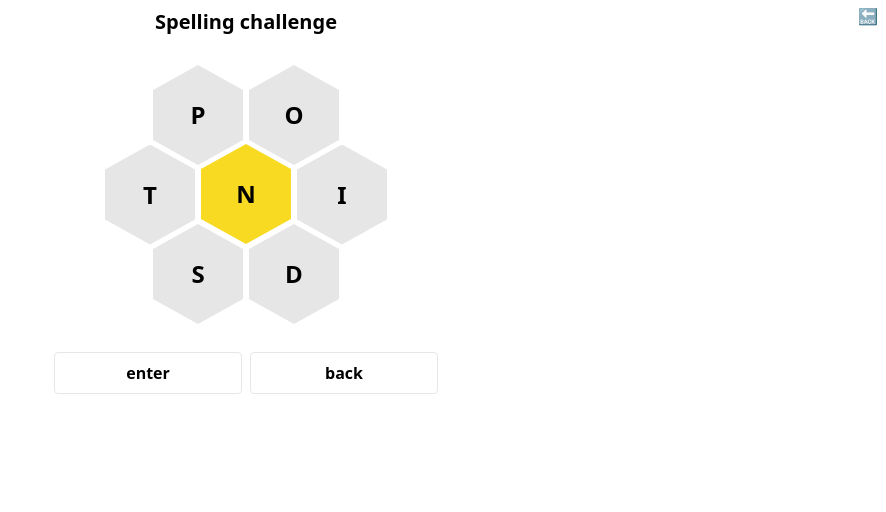
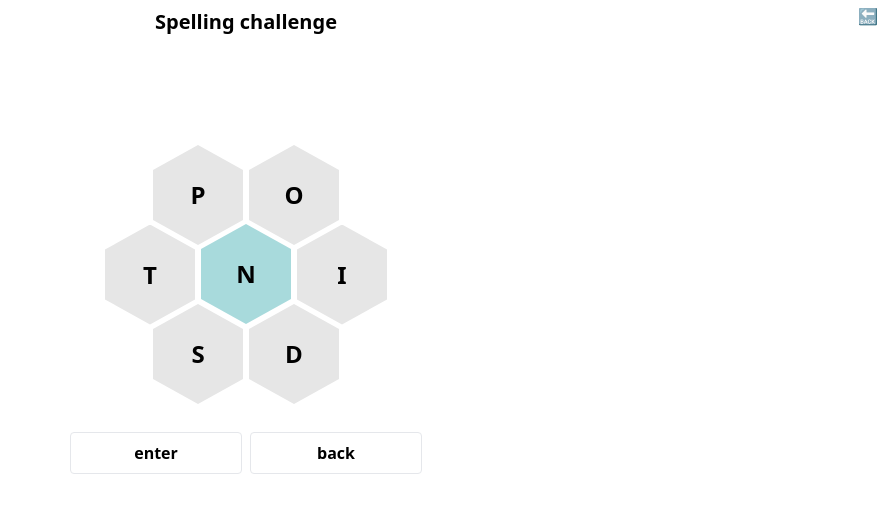
Before and after one commit to NathanMartinNZ/daily-games, a SvelteKit app: page /spelling-challenge in a window 1280 px wide. Shown: the top 512 px of the page, without its empty margins (394-1280 px from the left). Built offline with nearby package versions, Linux system fonts and the light colour scheme.

Commit message:
chore: updated styling in spelling challenge game

```diff
--- a/src/app.css
+++ b/src/app.css
@@ -1,3 +1,22 @@
 @tailwind base;
 @tailwind components;
 @tailwind utilities;
+
+.animation-incorrect {
+    animation: shake 0.2s;
+    animation-iteration-count: infinite;
+}
+
+@keyframes shake {
+    0% { transform: translate(1px, 1px) rotate(0deg); }
+    10% { transform: translate(-1px, -2px) rotate(-1deg); }
+    20% { transform: translate(-3px, 0px) rotate(1deg); }
+    30% { transform: translate(3px, 2px) rotate(0deg); }
+    40% { transform: translate(1px, -1px) rotate(1deg); }
+    50% { transform: translate(-1px, 2px) rotate(-1deg); }
+    60% { transform: translate(-3px, 1px) rotate(0deg); }
+    70% { transform: translate(3px, 1px) rotate(-1deg); }
+    80% { transform: translate(-1px, -1px) rotate(1deg); }
+    90% { transform: translate(1px, 2px) rotate(0deg); }
+    100% { transform: translate(1px, -2px) rotate(-1deg); }
+}
--- a/src/routes/spelling-challenge/+page.svelte
+++ b/src/routes/spelling-challenge/+page.svelte
@@ -1,6 +1,13 @@
 <script>
 	import { onMount } from 'svelte';
     import { game } from './store';
+
+    onMount(() => {
+		// Set initial letters
+
+        // Toggle typing indicator line
+        setInterval(() => $game.showTypingIndicator = !$game.showTypingIndicator, 600)
+	});
 
     /**
 	 * @param {string} letter
@@ -22,9 +29,14 @@
 	 */
     async function onButtonClick(action) {
         const word = $game.input.join("").toLowerCase()
-        if(action === "enter" && !$game.correct_answers.includes(word) && $game.input.length > 0) {
-            // Enter & word not already in correct_answers array & input not empty
+        const isNewWord = !$game.correct_answers.includes(word)
+        const meetsMinCharCount = $game.input.length > 3
+        const wordContainsMainLetter = $game.input.includes($game.letter_middle)
+
+        if(action === "enter" && isNewWord && meetsMinCharCount && wordContainsMainLetter) {
+            // Enter & word not already in correct_answers array & input is more than 3 characters & contains middle letter
             const validWord = await checkIfValidWord(word)
+
             if(validWord) {
                 // Valid English word
                 console.log("valid word")
@@ -34,12 +46,25 @@
                 $game.input = []
             } else {
                 console.log("invalid word")
+                // Add animation
+                $game.incorrect_guess = true
+                // Remove animation
+                setTimeout(() => {
+                    $game.incorrect_guess = false
+                }, 1500)
             }
         } else if(action === "back") {
             // Back
             const input = [...$game.input]
             input.pop()
             $game.input = input
+        } else {
+            // Add animation
+            $game.incorrect_guess = true
+            // Remove animation
+            setTimeout(() => {
+                $game.incorrect_guess = false
+            }, 1500)
         }
     }
 </script>
@@ -47,21 +72,21 @@
 <div>
 	<h1 class="text-xl text-center font-bold my-2">Spelling challenge</h1>
     <a href="/" class="absolute top-0 right-0 mr-2 mt-1">🔙</a>
-    <div class="flex gap-2">
+    <div class="container flex w-11/12 gap-2 mx-auto min-h-8 mt-3 mb-2">
         {#each $game.correct_answers as answer}
-            <span>{answer}</span>
+            <span class="text-sm">{answer}</span>
         {/each}
     </div>
-    <div>
-        <span class="test">{$game.input.join("")}</span>
+    <div class="container flex w-11/12 gap-2 mx-auto justify-center font-bold min-h-8 my-1">
+        <span class="text-xl">{$game.input.join("")}<span class={`typing-indicator ${!$game.showTypingIndicator ? "hide": ""}`}>|</span></span>
     </div>
-    <div class="spelling-container mx-auto">
+    <div class="spelling-container mx-auto" class:animation-incorrect={$game.incorrect_guess}>
         <button class="hex font-bold center-item" on:click={() => onKeyDown($game.letter_middle)}>{$game.letter_middle}</button>
         {#each $game.letters_other as letter_other}
             <button class="hex outer-item" on:click={() => onKeyDown(letter_other)}>{letter_other}</button>
         {/each}
     </div>
-    <div class="container flex gap-2 mx-auto max-w-sm mt-2">
+    <div class="container flex w-11/12 gap-2 mx-auto max-w-sm mt-2">
         <button on:click={() => onButtonClick("enter")} class="w-full bg-transparent font-semibold py-2 px-4 border rounded">enter</button>
         <button on:click={() => onButtonClick("back")} class="w-full bg-transparent font-semibold py-2 px-4 border rounded">back</button>
     </div>
@@ -91,7 +116,7 @@
   top: 50%;
   left: 50%;
   transform: translate(-50%, -50%);
-  background-color: #f7da21;
+  background-color: #a8dadc;
 }
 
 .outer-item {
@@ -104,4 +129,12 @@
 .outer-item:nth-child(5) { top: 60%; left: 66%; transform: translateX(-50%); }
 .outer-item:nth-child(6) { top: 60%; left: 34%; transform: translateX(-50%); }
 .outer-item:nth-child(7) { top: 33.5%; left: 18%; transform: translateX(-50%); }
+
+.typing-indicator {
+    font-weight: normal;
+}
+
+.hide {
+    opacity: 0;
+}
 </style>
--- a/src/routes/spelling-challenge/store.ts
+++ b/src/routes/spelling-challenge/store.ts
@@ -7,6 +7,7 @@ interface GameState {
     correct_answers: string[];
     playing: boolean;
     incorrect_guess: boolean;
+    showTypingIndicator: boolean;
 }
 
 const gameState:GameState = {
@@ -15,7 +16,8 @@ const gameState:GameState = {
     input: [],
     correct_answers: [],
     playing: true,
-    incorrect_guess: false
+    incorrect_guess: false,
+    showTypingIndicator: false
 }
 
 export const game = writable(gameState)
--- a/src/routes/word-game/+page.svelte
+++ b/src/routes/word-game/+page.svelte
@@ -3,7 +3,6 @@
     import { game } from './store';
 	import { WORD_LIST } from './word_list';
     import Keyboard from './components/Keyboard.svelte';
-
 
 	function setWord() {
 		$game.word = WORD_LIST[Math.floor(Math.random() * WORD_LIST.length)].toUpperCase();
--- a/src/routes/word-game/components/Keyboard.svelte
+++ b/src/routes/word-game/components/Keyboard.svelte
@@ -152,22 +152,4 @@
     .cell.incorrect {
         background-color: #b1a7a6;
     }
-    .animation-incorrect {
-        animation: shake 0.2s;
-        animation-iteration-count: infinite;
-    }
-
-    @keyframes shake {
-        0% { transform: translate(1px, 1px) rotate(0deg); }
-        10% { transform: translate(-1px, -2px) rotate(-1deg); }
-        20% { transform: translate(-3px, 0px) rotate(1deg); }
-        30% { transform: translate(3px, 2px) rotate(0deg); }
-        40% { transform: translate(1px, -1px) rotate(1deg); }
-        50% { transform: translate(-1px, 2px) rotate(-1deg); }
-        60% { transform: translate(-3px, 1px) rotate(0deg); }
-        70% { transform: translate(3px, 1px) rotate(-1deg); }
-        80% { transform: translate(-1px, -1px) rotate(1deg); }
-        90% { transform: translate(1px, 2px) rotate(0deg); }
-        100% { transform: translate(1px, -2px) rotate(-1deg); }
-    }
 </style>
```
Also changed, not shown: 1 other file (tests, documents, lock files or other folders).
